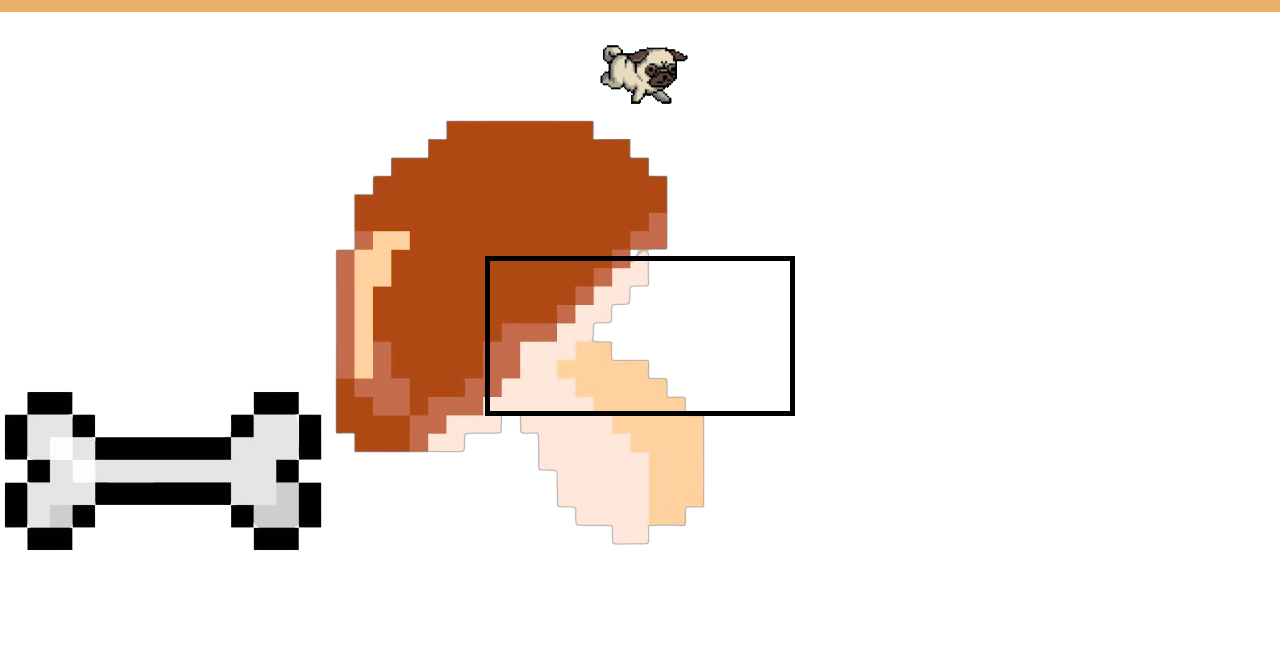
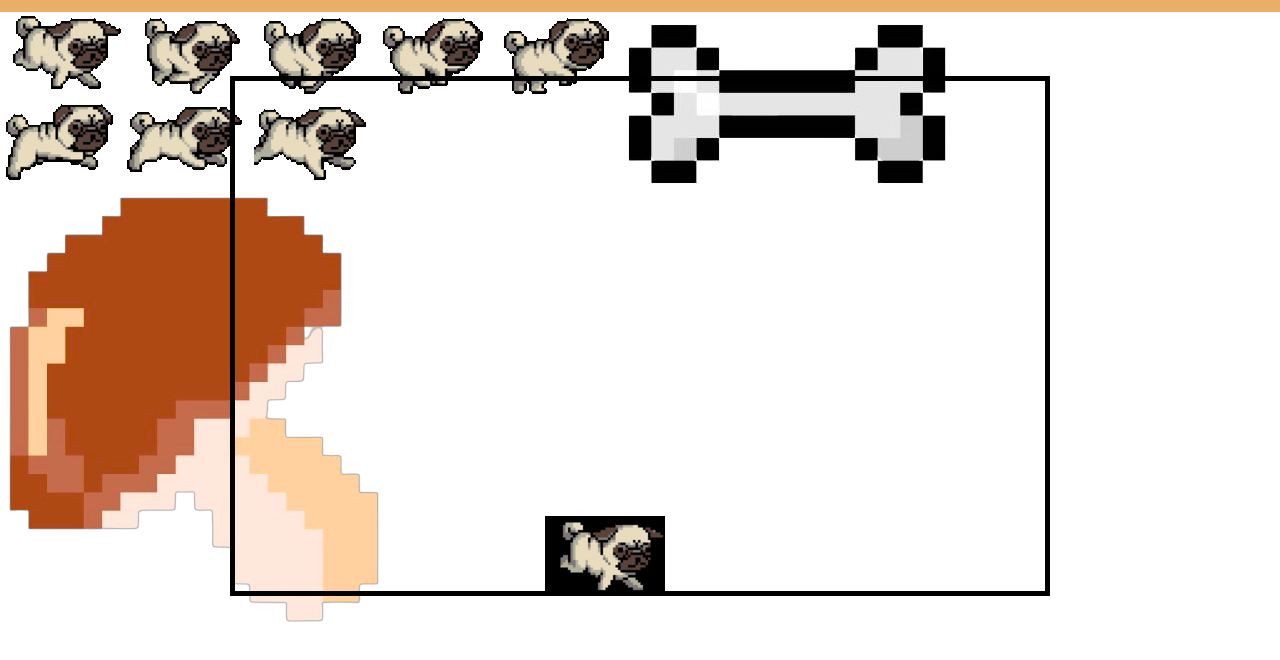
Before and after one commit to deanhmsra/milestone-project-1-pug, a plain HTML site: page gameplay.html in a window 1280 px wide. Shown: the part 64-724 px from the top of the page. Drawn offline with Linux system fonts and the light colour scheme.

Commit message:
Added more work into js Canvas

```diff
--- a/canvas.js
+++ b/canvas.js
@@ -15,15 +15,48 @@ function addPointsIcon(url){
 window.addEventListener('load', function(){
     let canvas = document.getElementById('canvasGame');
     let c = canvas.getContext('2d');
-    canvas.width = 700;
-    canvas.height = 700;
+    canvas.width = 810;
+    canvas.height = 510;
 
     class InputHandler {
-
+        constructor(){
+            this.keys = [];
+            window.addEventListener('keydown', e => {
+                if ((   e.key === 'ArrowDown' ||
+                        e.key === 'ArrowUp')
+                        && this.keys.indexOf(e.key) === -1){
+                    this.keys.push(e.key)
+                }
+            });
+            window.addEventListener('keyup', e => {
+                if (    e.key === 'ArrowDown' ||
+                        e.key === 'ArrowUp'){
+                    this.keys.splice(this.keys.indexOf(e.key), 1)
+                }
+            })
+        }
     }
 
     class Pug {
-
+        constructor(gameWidth, gameHeight){
+            this.gameWidth = gameWidth;
+            this.gameHeight = gameHeight;
+            this.width = 120;
+            this.height = 75;
+            this.x = 10;
+            this.y = this.gameHeight - this.height;
+            this.image = document.getElementById('pug');
+            this.frameX = 0;
+            this.frameY = 0;
+        }
+        draw(context){
+            context.fillStyle = 'black';
+            context.fillRect(this.x, this.y, this.width, this.height);
+            context.drawImage(this.image, 0, 0, this.width, this.height, this.x, this.y, this.width, this.height);
+        }
+        update(){
+            this.x++;
+        }
     }
 
     class Background {
@@ -38,5 +71,22 @@ window.addEventListener('load', function(){
 
     }
 
-    function addPoints
+    function addPoints() {
+
+    }
+
+    function subtractPoints(){
+
+    }
+
+    const input = new InputHandler();
+    const pug = new Pug(canvas.width, canvas.height);
+
+    function animate(){
+        c.clearRect(0,0,canvas.width, canvas.height)
+        pug.draw(c);
+        pug.update();
+        requestAnimationFrame(animate);
+    }
+    animate();
 })
--- a/gameplay.html
+++ b/gameplay.html
@@ -16,10 +16,10 @@
             <div class="button"><a href="./scoreboard.html">Scoreboard</a></div>
         </div>
         <canvas id="canvasGame"></canvas>
-            <img class="pug" src="assets/running-pug (2).gif">
-            <img class="background" src="">
-            <img class="dogTreat" src="assets/dogtreat.png">
-            <img class="mushroom" src="assets/mushroom2.png">
+            <img id="pug" src="assets/pugspritesheet.png">
+            <img id="background" src="">
+            <img id="dogTreat" src="assets/dogtreat.png">
+            <img id="mushroom" src="assets/mushroom2.png">
             <script src="canvas.js" async defer></script>
     </body>
 </html>
```
Also changed, not shown: assets/pugspritesheet.png (added).
